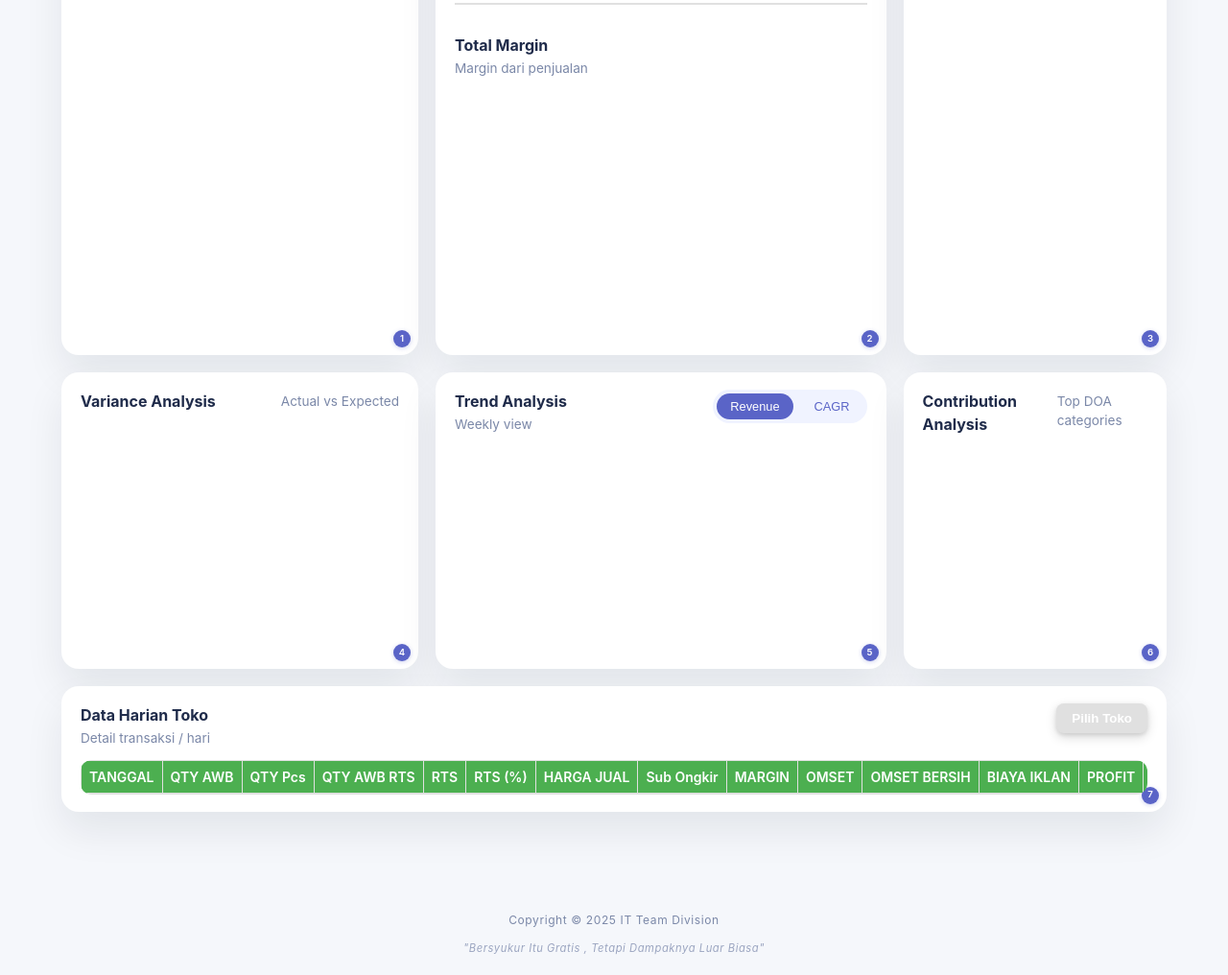
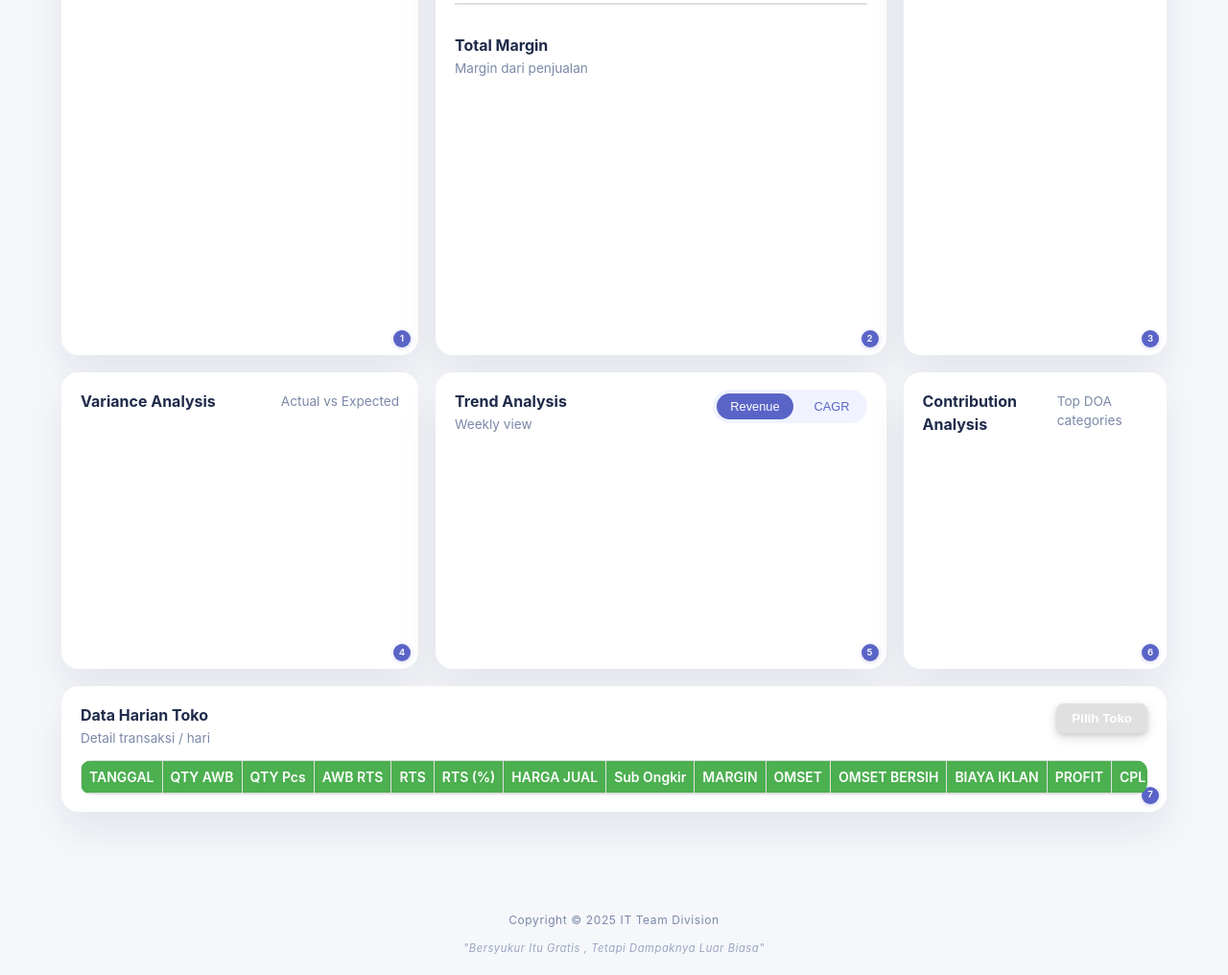
Before and after one commit to HambaGod/SALES-REPORT, a website: page dashboard.html in a window 1280 px wide. Shown: the part 978-1994 px from the top of the page at 96% size. Drawn offline with nearby package versions, Linux system fonts and the light colour scheme; no server answers; sample sign-in values are in the browser's storage.

Commit message:
Update dashboard - 26/11/2025 16:26:56.68

```diff
--- a/dashboard.html
+++ b/dashboard.html
@@ -231,7 +231,7 @@
                   <th style="padding: 6px 8px; text-align: center; font-weight: 600; white-space: nowrap; position: sticky; left: 0; z-index: 12; background-color: inherit; border-right: 1px solid #e0e0e0; border-bottom: 1px solid #e0e0e0;">TANGGAL</th>
                   <th style="padding: 6px 8px; text-align: center; font-weight: 600; white-space: nowrap; border-right: 1px solid #e0e0e0; border-bottom: 1px solid #e0e0e0;">QTY AWB</th>
                   <th style="padding: 6px 8px; text-align: center; font-weight: 600; white-space: nowrap; border-right: 1px solid #e0e0e0; border-bottom: 1px solid #e0e0e0;">QTY Pcs</th>
-                  <th style="padding: 6px 8px; text-align: center; font-weight: 600; white-space: nowrap; border-right: 1px solid #e0e0e0; border-bottom: 1px solid #e0e0e0;">QTY AWB RTS</th>
+                  <th style="padding: 6px 8px; text-align: center; font-weight: 600; white-space: nowrap; border-right: 1px solid #e0e0e0; border-bottom: 1px solid #e0e0e0;">AWB RTS</th>
                   <th style="padding: 6px 8px; text-align: center; font-weight: 600; white-space: nowrap; border-right: 1px solid #e0e0e0; border-bottom: 1px solid #e0e0e0;">RTS</th>
                   <th style="padding: 6px 8px; text-align: center; font-weight: 600; white-space: nowrap; border-right: 1px solid #e0e0e0; border-bottom: 1px solid #e0e0e0;">RTS (%)</th>
                   <th style="padding: 6px 8px; text-align: center; font-weight: 600; white-space: nowrap; border-right: 1px solid #e0e0e0; border-bottom: 1px solid #e0e0e0;">HARGA JUAL</th>
```
